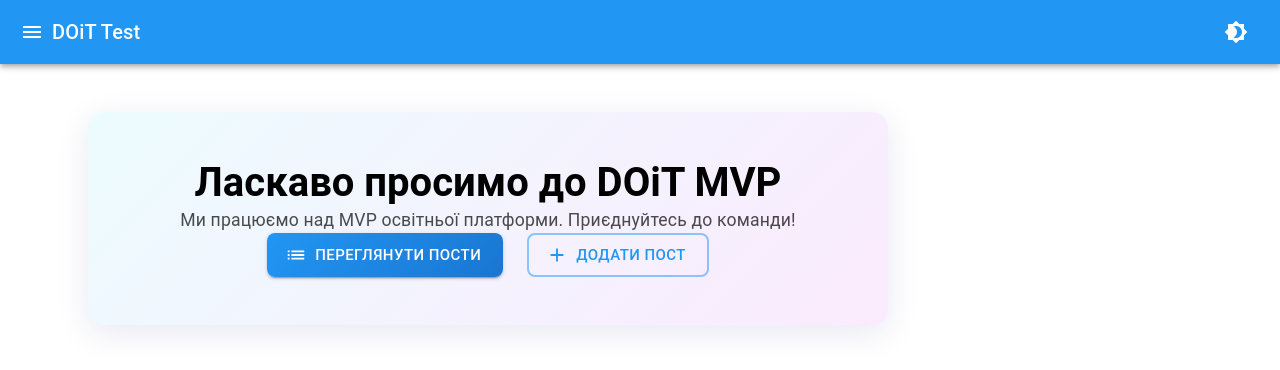
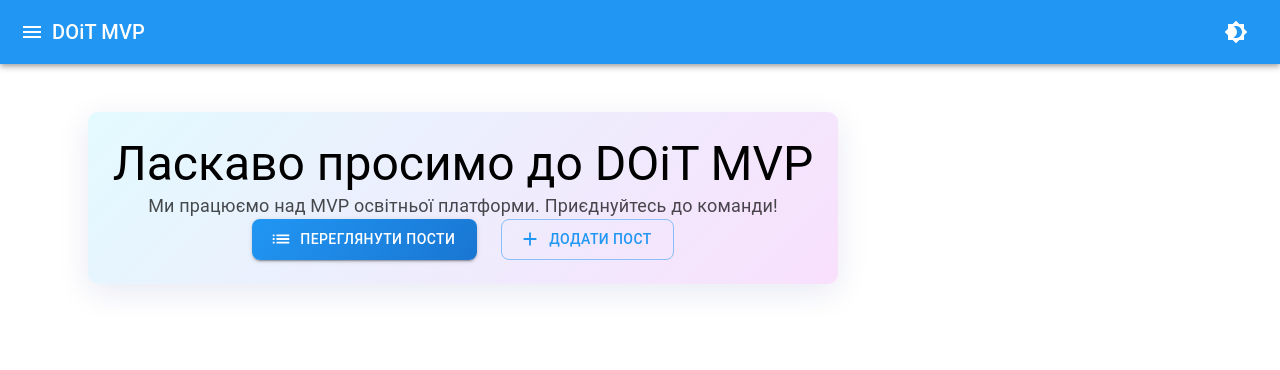
Before and after one commit to chasov-artem/DOiT, a Next.js app: page / in a window 1280 px wide. Shown: the top 370 px of the page. Built offline with nearby package versions, Linux system fonts and the light colour scheme.

Commit message:
home styles/providers

```diff
--- a/src/components/Home/Home.js
+++ b/src/components/Home/Home.js
@@ -1,24 +1,62 @@
 "use client";
 
 import React from "react";
-import { Typography, Button, Container, Box } from "@mui/material";
+import { Typography, Button, Container, Box, useTheme } from "@mui/material";
 import { List as ListIcon, Add as AddIcon } from "@mui/icons-material";
 import { useRouter } from "next/navigation";
 import styles from "./Home.module.css";
 
 const Home = () => {
   const router = useRouter();
+  const theme = useTheme();
 
   return (
     <Container className={styles.container}>
-      <Box className={styles.hero}>
-        <Typography variant="h3" component="h1" className={styles.title}>
+      <Box
+        className={styles.hero}
+        sx={{
+          background:
+            theme.palette.mode === "dark"
+              ? "linear-gradient(135deg, rgba(25, 118, 210, 0.4) 0%, rgba(123, 31, 162, 0.4) 100%)"
+              : "linear-gradient(135deg, rgba(161, 239, 253, 0.3) 0%, rgba(234, 152, 245, 0.3) 100%)",
+          borderRadius: "10px",
+          backdropFilter: "blur(10px)",
+          boxShadow:
+            theme.palette.mode === "dark"
+              ? "none"
+              : "0 8px 32px 0 rgba(31, 38, 135, 0.1)",
+          border:
+            theme.palette.mode === "dark"
+              ? "1px solid rgba(255, 255, 255, 0.1)"
+              : "none",
+        }}
+      >
+        <Typography
+          variant="h3"
+          component="h1"
+          className={styles.title}
+          sx={{
+            color: theme.palette.mode === "dark" ? "#ffffff" : "#000000",
+            background: "none",
+            WebkitBackgroundClip: "unset",
+            WebkitTextFillColor: "unset",
+            backgroundClip: "unset",
+            fontWeight: 400,
+            fontSize: "48px",
+          }}
+        >
           Ласкаво просимо до DOiT MVP
         </Typography>
         <Typography
           variant="subtitle1"
           component="h2"
           className={styles.subtitle}
+          sx={{
+            color:
+              theme.palette.mode === "dark"
+                ? "rgba(255, 255, 255, 0.7)"
+                : "rgba(0, 0, 0, 0.7)",
+          }}
         >
           Ми працюємо над MVP освітньої платформи. Приєднуйтесь до команди!
         </Typography>
--- a/src/components/Home/Home.module.css
+++ b/src/components/Home/Home.module.css
@@ -7,46 +7,19 @@
 
 .hero {
   text-align: center;
-  padding: 48px;
-  background: linear-gradient(
-    135deg,
-    rgba(161, 239, 253, 0.2) 0%,
-    rgba(234, 152, 245, 0.2) 100%
-  );
-  border-radius: 16px;
-  backdrop-filter: blur(10px);
-  box-shadow: 0 8px 32px 0 rgba(31, 38, 135, 0.1);
-  max-width: 800px;
+  padding: 24px 10px;
+  max-width: 750px;
   width: 100%;
 }
 
-:global([data-mui-color-scheme="dark"]) .hero {
-  background: linear-gradient(
-    135deg,
-    rgba(25, 118, 210, 0.1) 0%,
-    rgba(123, 31, 162, 0.1) 100%
-  );
-  backdrop-filter: blur(10px);
-  border: 1px solid rgba(255, 255, 255, 0.1);
-}
-
 .title {
-  margin-bottom: 16px;
-  color: #000000;
-  font-weight: 500;
-}
-
-:global([data-mui-color-scheme="dark"]) .title {
-  color: #ffffff;
+  margin-bottom: 32px;
+  font-weight: 400;
+  font-size: 48px;
 }
 
 .subtitle {
-  margin-bottom: 48px;
-  color: rgba(0, 0, 0, 0.7);
-}
-
-:global([data-mui-color-scheme="dark"]) .subtitle {
-  color: rgba(255, 255, 255, 0.7);
+  margin-bottom: 32px;
 }
 
 .buttonContainer {
--- a/src/components/Layout/Layout.js
+++ b/src/components/Layout/Layout.js
@@ -11,6 +11,7 @@ import {
   ListItem,
   ListItemIcon,
   ListItemText,
+  useTheme,
 } from "@mui/material";
 import {
   Menu as MenuIcon,
@@ -28,6 +29,7 @@ const Layout = ({ children }) => {
   const [drawerOpen, setDrawerOpen] = useState(false);
   const dispatch = useDispatch();
   const isDarkMode = useSelector((state) => state.theme.isDarkMode);
+  const theme = useTheme();
 
   const menuItems = [
     { text: "Головна", icon: <HomeIcon />, path: "/" },
@@ -36,7 +38,12 @@ const Layout = ({ children }) => {
   ];
 
   return (
-    <div className={styles.layout}>
+    <div
+      className={styles.layout}
+      style={{
+        backgroundColor: theme.palette.mode === "dark" ? "#121212" : "#ffffff",
+      }}
+    >
       <AppBar position="static" className={styles.appBar}>
         <Toolbar>
           <IconButton
@@ -48,7 +55,7 @@ const Layout = ({ children }) => {
             <MenuIcon />
           </IconButton>
           <Typography variant="h6" className={styles.title}>
-            DOiT Test
+            DOiT MVP
           </Typography>
           <ThemeToggle
             isDarkMode={isDarkMode}
--- a/src/components/Providers/Providers.js
+++ b/src/components/Providers/Providers.js
@@ -2,7 +2,7 @@
 
 import React from "react";
 import { Provider } from "react-redux";
-import { ThemeProvider, createTheme } from "@mui/material";
+import { ThemeProvider, createTheme, CssBaseline } from "@mui/material";
 import { store } from "@/store/store";
 import { useSelector } from "react-redux";
 
@@ -23,7 +23,7 @@ const ThemeWrapper = ({ children }) => {
         dark: "#7b1fa2",
       },
       background: {
-        default: isDarkMode ? "#121212" : "#f5f5f5",
+        default: isDarkMode ? "#121212" : "#ffffff",
         paper: isDarkMode ? "#1e1e1e" : "#ffffff",
       },
       text: {
@@ -35,24 +35,37 @@ const ThemeWrapper = ({ children }) => {
     },
     typography: {
       h3: {
-        fontWeight: 700,
-        fontSize: "2.5rem",
-        "@media (max-width:600px)": {
-          fontSize: "2rem",
-        },
+        fontWeight: 400,
+        fontSize: "48px",
+        background: "linear-gradient(135deg, #64B5F6 0%, #BA68C8 100%)",
+        WebkitBackgroundClip: "text",
+        WebkitTextFillColor: "transparent",
+        backgroundClip: "text",
       },
       subtitle1: {
-        fontSize: "1.1rem",
+        fontSize: "18px",
         lineHeight: 1.5,
+        color: isDarkMode ? "rgba(255, 255, 255, 0.7)" : "rgba(0, 0, 0, 0.7)",
       },
     },
     components: {
+      MuiCssBaseline: {
+        styleOverrides: {
+          html: {
+            colorScheme: isDarkMode ? "dark" : "light",
+          },
+          body: {
+            backgroundColor: isDarkMode ? "#121212" : "#ffffff",
+          },
+        },
+      },
       MuiButton: {
         styleOverrides: {
           root: {
             borderRadius: 8,
             textTransform: "uppercase",
             fontWeight: 500,
+            fontSize: "14px",
           },
           containedPrimary: {
             background: "linear-gradient(135deg, #2196f3 0%, #1976d2 100%)",
@@ -61,9 +74,12 @@ const ThemeWrapper = ({ children }) => {
             },
           },
           outlined: {
-            borderWidth: "2px",
+            borderWidth: "1px",
             "&:hover": {
-              borderWidth: "2px",
+              borderWidth: "1px",
+              backgroundColor: isDarkMode
+                ? "rgba(255, 255, 255, 0.05)"
+                : "rgba(0, 0, 0, 0.05)",
             },
           },
         },
@@ -71,7 +87,12 @@ const ThemeWrapper = ({ children }) => {
     },
   });
 
-  return <ThemeProvider theme={theme}>{children}</ThemeProvider>;
+  return (
+    <ThemeProvider theme={theme}>
+      <CssBaseline />
+      {children}
+    </ThemeProvider>
+  );
 };
 
 export const Providers = ({ children }) => {
```
Also changed, not shown: 1 other file (tests, documents, lock files or other folders).
